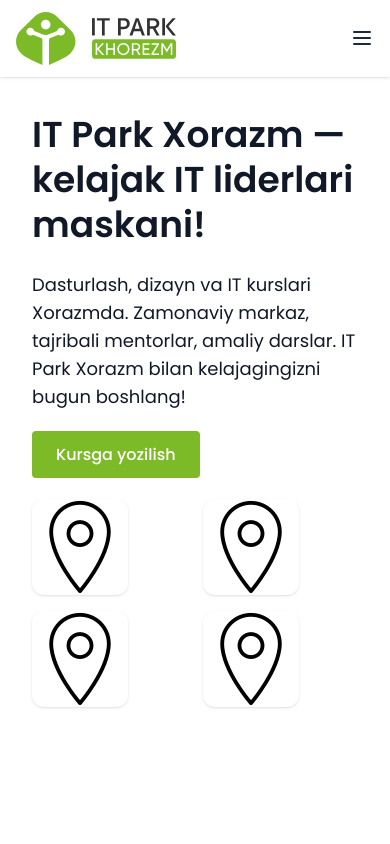
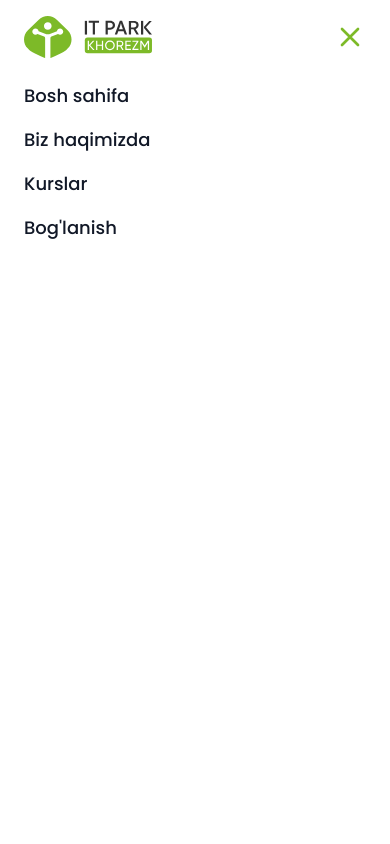
Before and after one commit to TemurbekReyimberdiyev/itparkxorazm-vue, a Vue app: page / in a window 390 px wide. Both pictures are taken after a click on the button 362 px from the left and 38 px from the top of the page. Shown: the top 844 px of the page. Built offline with nearby package versions, Linux system fonts and the light colour scheme.

Commit message:
Hamburger mobile menyu

```diff
--- a/src/components/Navbar.vue
+++ b/src/components/Navbar.vue
@@ -1,85 +1,122 @@
 <template>
-  <nav class="fixed top-0 left-0 w-full z-50 backdrop-blur-md bg-white/50 shadow transition-all">
+  <nav class="fixed top-0 left-0 w-full z-50 bg-white shadow transition-all">
     <div class="flex items-center justify-between max-w-7xl mx-auto px-4 py-3">
-      <!-- Chap tomon: Logo -->
+      <!-- Logo -->
       <a href="/" class="flex items-center space-x-3">
         <img src="../assets/images/logo.svg" alt="IT Park Xorazm" class="w-40 h-15" />
       </a>
 
-      <!-- O'rtada: Menu -->
+      <!-- Desktop menyu -->
       <div class="hidden lg:flex space-x-8 items-center text-lg">
-        <!-- <router-link to="/" class="font-medium text-gray-800 hover:text-[#7dba28]">Bosh sahifa</router-link> -->
         <a href="/" class="font-medium text-gray-800 hover:text-[#7dba28]">Bosh sahifa</a>
         <a href="#about" class="font-medium text-gray-800 hover:text-[#7dba28]">Biz haqimizda</a>
         <a href="#courses" class="font-medium text-gray-800 hover:text-[#7dba28]">Kurslar</a>
         <a href="#contact" class="font-medium text-gray-800 hover:text-[#7dba28]">Bog'lanish</a>
       </div>
 
-      <!-- O'ng tomon: manzil, aloqa va til -->
+      <!-- Desktop aloqa qismi -->
       <div class="hidden lg:flex items-center space-x-4">
-
         <a href="https://yandex.uz/maps/-/CHwP7E-q" target="_blank" rel="noopener"
-          class="flex items-center text-gray-700 text-sm space-x-1">
+           class="flex items-center text-gray-700 text-sm space-x-1">
           <img src="../assets/images/location.png" alt="location" class="w-10 h-10" />
           <span class="text-gray-800 font-semibold">
             <span class="block">Urganch shahar.</span>
             <span class="block">Tinchlik ko‘chasi 6-uy</span>
           </span>
         </a>
-
-
         <img src="../assets/images/headset.png" alt="headset" class="w-10 h-10" />
-
-        <!-- <a href="tel:+998990531199"
-           class="bg-[#7dba28] font-semibold hover:bg-[#689a23] text-white px-4 py-2 rounded text-sm flex items-center space-x-1">
-          <span>+998 99 053 11 99</span>
-          <svg xmlns="http://www.w3.org/2000/svg" class="h-4 w-4" fill="none"
-               viewBox="0 0 24 24" stroke="currentColor">
-            <path stroke-linecap="round" stroke-linejoin="round" stroke-width="2"
-                  d="M19 9l-7 7-7-7" />
-          </svg>
-        </a> -->
-
         <PhoneDropdown />
-
-        <!-- <div class="flex items-center space-x-1 cursor-pointer text-sm text-gray-800 font-semibold">
-          <img src="../assets/images/uzb.png" alt="flag" class="w-5 h-5 rounded-full" />
-          <span>O‘ZB</span>
-          <svg xmlns="http://www.w3.org/2000/svg" class="h-4 w-4" fill="none"
-               viewBox="0 0 24 24" stroke="currentColor">
-            <path stroke-linecap="round" stroke-linejoin="round" stroke-width="2"
-                  d="M19 9l-7 7-7-7" />
-          </svg>
-        </div> -->
-
         <LanguageDropdown />
       </div>
 
       <!-- Mobil menyu tugmasi -->
-      <button class="lg:hidden">
-        <svg xmlns="http://www.w3.org/2000/svg" class="h-6 w-6 text-gray-800"
-             fill="none" viewBox="0 0 24 24" stroke="currentColor">
+      <button class="lg:hidden" @click="isMobileMenuOpen = true">
+        <svg xmlns="http://www.w3.org/2000/svg" class="h-6 w-6 text-gray-800" fill="none" viewBox="0 0 24 24"
+             stroke="currentColor">
           <path stroke-linecap="round" stroke-linejoin="round" stroke-width="2"
                 d="M4 6h16M4 12h16M4 18h16" />
         </svg>
       </button>
     </div>
+
+    <!-- Mobil menyu modal -->
+    <transition name="slide">
+      <div v-if="isMobileMenuOpen"
+           class="fixed top-0 left-0 w-full h-full z-50 bg-white px-6 py-4 flex flex-col space-y-6 transition-transform duration-300 overflow-y-auto">
+
+        <!-- Yuqori qism: logo + yopish -->
+        <div class="flex items-center justify-between">
+          <a href="/" class="flex items-center space-x-3">
+            <img src="../assets/images/logo.svg" alt="IT Park Xorazm" class="w-32 h-auto" />
+          </a>
+          <button @click="isMobileMenuOpen = false">
+            <svg xmlns="http://www.w3.org/2000/svg" class="h-8 w-8 text-[#7dba28]" fill="none" viewBox="0 0 24 24"
+                 stroke="currentColor">
+              <path stroke-linecap="round" stroke-linejoin="round" stroke-width="2"
+                    d="M6 18L18 6M6 6l12 12" />
+            </svg>
+          </button>
+        </div>
+
+        <!-- Menyu havolalari -->
+        <div class="flex flex-col text-lg space-y-4 text-gray-900 font-medium mt-4">
+          <a href="/" @click="closeMenu">Bosh sahifa</a>
+          <a href="#about" @click="closeMenu">Biz haqimizda</a>
+          <a href="#courses" @click="closeMenu">Kurslar</a>
+          <a href="#contact" @click="closeMenu">Bog'lanish</a>
+        </div>
+      </div>
+    </transition>
   </nav>
 </template>
 
 <script>
 import PhoneDropdown from '../components/PhoneDropdown.vue'
-import LanguageDropdown from '../components/LanguageDropdown.vue';
-const scrollToSection = (id) => {
-  const el = document.getElementById(id);
-  if (el) {
-    el.scrollIntoView({ behavior: 'smooth' });
-  }
-};
+import LanguageDropdown from '../components/LanguageDropdown.vue'
+import { ref } from 'vue'
+import { useBodyScrollLock } from '../composables/useBodyScrollLock.js'
+
 export default {
   name: 'Navbar',
   components: {
-    PhoneDropdown, LanguageDropdown
+    PhoneDropdown,
+    LanguageDropdown
+  },
+  setup() {
+    const isMobileMenuOpen = ref(false)
+
+    // scroll lockni qo‘llash
+    useBodyScrollLock(isMobileMenuOpen)
+
+    const closeMenu = () => {
+      isMobileMenuOpen.value = false
+    }
+
+    return {
+      isMobileMenuOpen,
+      closeMenu
+    }
   }
 }
 </script>
+
+
+<style scoped>
+/* Slide transition */
+.slide-enter-active,
+.slide-leave-active {
+  transition: transform 0.3s ease;
+}
+.slide-enter-from {
+  transform: translateX(100%);
+}
+.slide-enter-to {
+  transform: translateX(0%);
+}
+.slide-leave-from {
+  transform: translateX(0%);
+}
+.slide-leave-to {
+  transform: translateX(100%);
+}
+</style>
--- /dev/null
+++ b/src/composables/useBodyScrollLock.js
@@ -0,0 +1,23 @@
+import { watch, onUnmounted } from 'vue'
+
+export function useBodyScrollLock(isOpen) {
+  const unlock = () => {
+    document.body.style.overflow = ''
+    document.body.style.position = ''
+    document.body.style.width = ''
+  }
+
+  watch(isOpen, (newVal) => {
+    if (newVal) {
+      document.body.style.overflow = 'hidden'
+      document.body.style.position = 'fixed'
+      document.body.style.width = '100%'
+    } else {
+      unlock()
+    }
+  })
+
+  onUnmounted(unlock)
+
+  window.addEventListener('beforeunload', unlock)
+}
--- a/vite.config.js
+++ b/vite.config.js
@@ -15,4 +15,8 @@
       '@': fileURLToPath(new URL('./src', import.meta.url))
     },
   },
+  server: {
+    host: '0.0.0.0', // Telefon orqali kirish uchun kerak
+    port: 5173       // Istalgan port bo'lishi mumkin
+  }
 })
```
